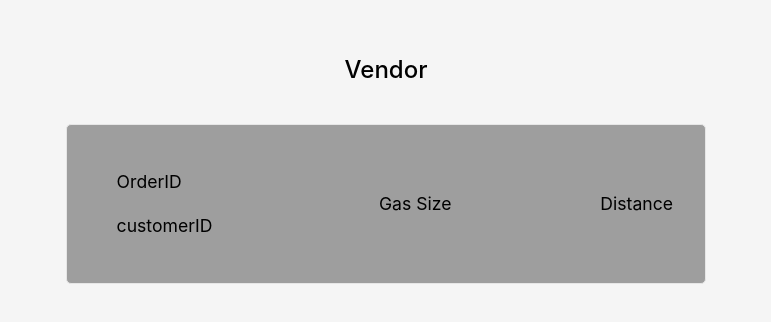
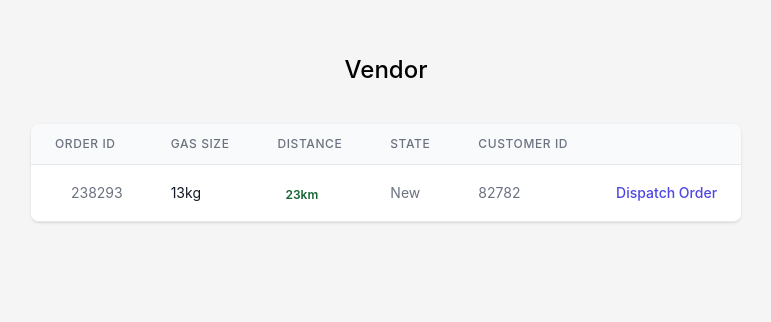
Before and after one commit to HackathonGranularit/Hackathon-003, a React (Create React App) app in the folder ui/: page /vendor in a window 1280 px wide. Shown: the part 108-430 px from the top of the page, without its empty margins (254-1025 px from the left). Built offline with nearby package versions, Linux system fonts and the light colour scheme.

Commit message:
project setup

```diff
--- a/ui/src/pages/vendor.js
+++ b/ui/src/pages/vendor.js
@@ -3,24 +3,95 @@
 import React from "react";
 import styled from "styled-components";
 
+const orders = [
+  {
+    orderID: 238293,
+    gasSize: '13kg',
+    state: 'New',
+    distance: 23,
+    customerID: 82782 }
+
+]
+
 function Vendor() {
   return (
     <MainDiv>
       <h3>Vendor</h3>
-      <OrdersList>
-        <Order>
-          <div>
-            <p>OrderID</p>
-            <p>customerID</p>
+      <div className="flex flex-col">
+      <div className="-my-2 overflow-x-auto sm:-mx-6 lg:-mx-8">
+        <div className="py-2 align-middle inline-block min-w-full sm:px-6 lg:px-8">
+          <div className="shadow overflow-hidden border-b border-gray-200 sm:rounded-lg">
+            <table className="min-w-full divide-y divide-gray-200">
+              <thead className="bg-gray-50">
+                <tr>
+                  <th
+                    scope="col"
+                    className="px-6 py-3 text-left text-xs font-medium text-gray-500 uppercase tracking-wider"
+                  >
+                    Order ID
+                  </th>
+                  <th
+                    scope="col"
+                    className="px-6 py-3 text-left text-xs font-medium text-gray-500 uppercase tracking-wider"
+                  >
+                    Gas Size
+                  </th>
+                  <th
+                    scope="col"
+                    className="px-6 py-3 text-left text-xs font-medium text-gray-500 uppercase tracking-wider"
+                  >
+                    Distance
+                  </th>
+                  <th
+                    scope="col"
+                    className="px-6 py-3 text-left text-xs font-medium text-gray-500 uppercase tracking-wider"
+                  >
+                    State
+                  </th>
+                  <th
+                    scope="col"
+                    className="px-6 py-3 text-left text-xs font-medium text-gray-500 uppercase tracking-wider"
+                  >
+                    Customer ID
+                  </th>
+                  <th scope="col" className="relative px-6 py-3">
+                    <span className="sr-only">Edit</span>
+                  </th>
+                </tr>
+              </thead>
+              <tbody className="bg-white divide-y divide-gray-200">
+                {orders.map((order) => (
+                  <tr key={order.orderID}>
+                    <td className="px-6 py-4 whitespace-nowrap">
+                      <div className="flex items-center">
+                        <div className="ml-4">
+                          <div className="text-sm text-gray-500">{order.orderID}</div>
+                        </div>
+                      </div>
+                    </td>
+                    <td className="px-6 py-4 whitespace-nowrap">
+                      <div className="text-sm text-gray-900">{order.gasSize}</div>
+                    </td>
+                    <td className="px-6 py-4 whitespace-nowrap">
+                      <span className="px-2 inline-flex text-xs leading-5 font-semibold text-green-800">
+                        {order.distance}km
+                      </span>
+                    </td>
+                    <td className="px-6 py-4 whitespace-nowrap text-sm text-gray-500">{order.state}</td>
+                    <td className="px-6 py-4 whitespace-nowrap text-sm text-gray-500">{order.customerID}</td>
+                    <td className="px-6 py-4 whitespace-nowrap text-right text-sm font-medium">
+                      <a href="#" className="text-indigo-600 hover:text-indigo-900">
+                        Dispatch Order
+                      </a>
+                    </td>
+                  </tr>
+                ))}
+              </tbody>
+            </table>
           </div>
-          <div>
-            <p>Gas Size</p>
-          </div>
-          <div>
-            <p>Distance</p>
-          </div>
-        </Order>
-      </OrdersList>
+        </div>
+      </div>
+    </div>
     </MainDiv>
   );
 }
@@ -42,33 +113,3 @@ const MainDiv = styled.div`
     font-weight: 500;
   }
 `;
-
-const OrdersList = styled.div`
-  width: 50%;
-  height: auto;
-`;
-
-const Order = styled.div`
-  display: flex;
-  flex-direction: row;
-  align-items: center;
-  justify-content: space-between;
-  height: 10em;
-  width: 100%;
-  border-radius: 5px;
-  border: 1px solid #e6e6e6;
-  background-color: #9e9e9e;
-  padding: 1em 2em 1em 2em;
-
-  > div:first-child {
-    p {
-      margin: 1em;
-    }
-  }
-
-  > div {
-    p {
-      font-size: 1.1em;
-    }
-  }
-`;
```
